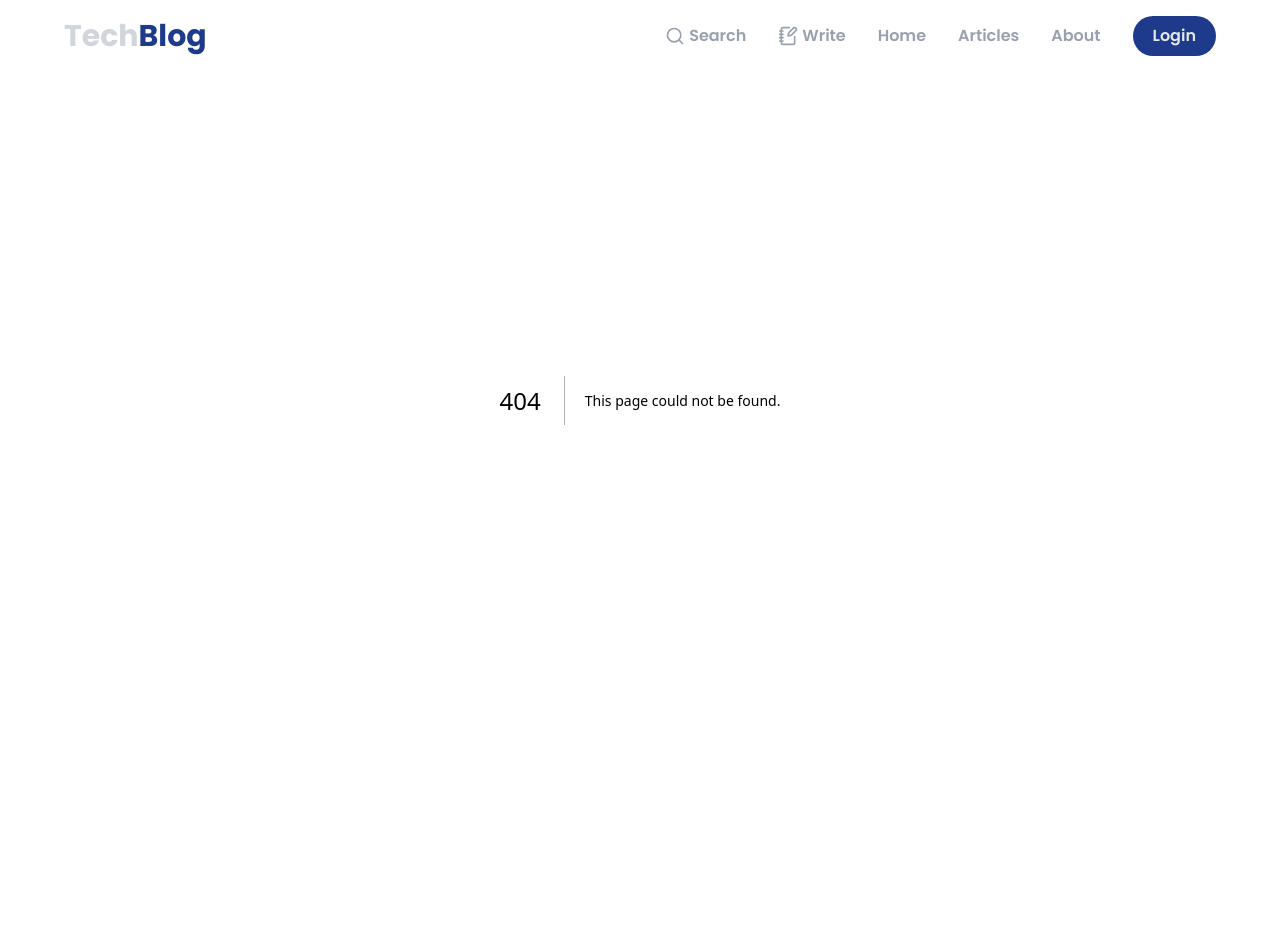
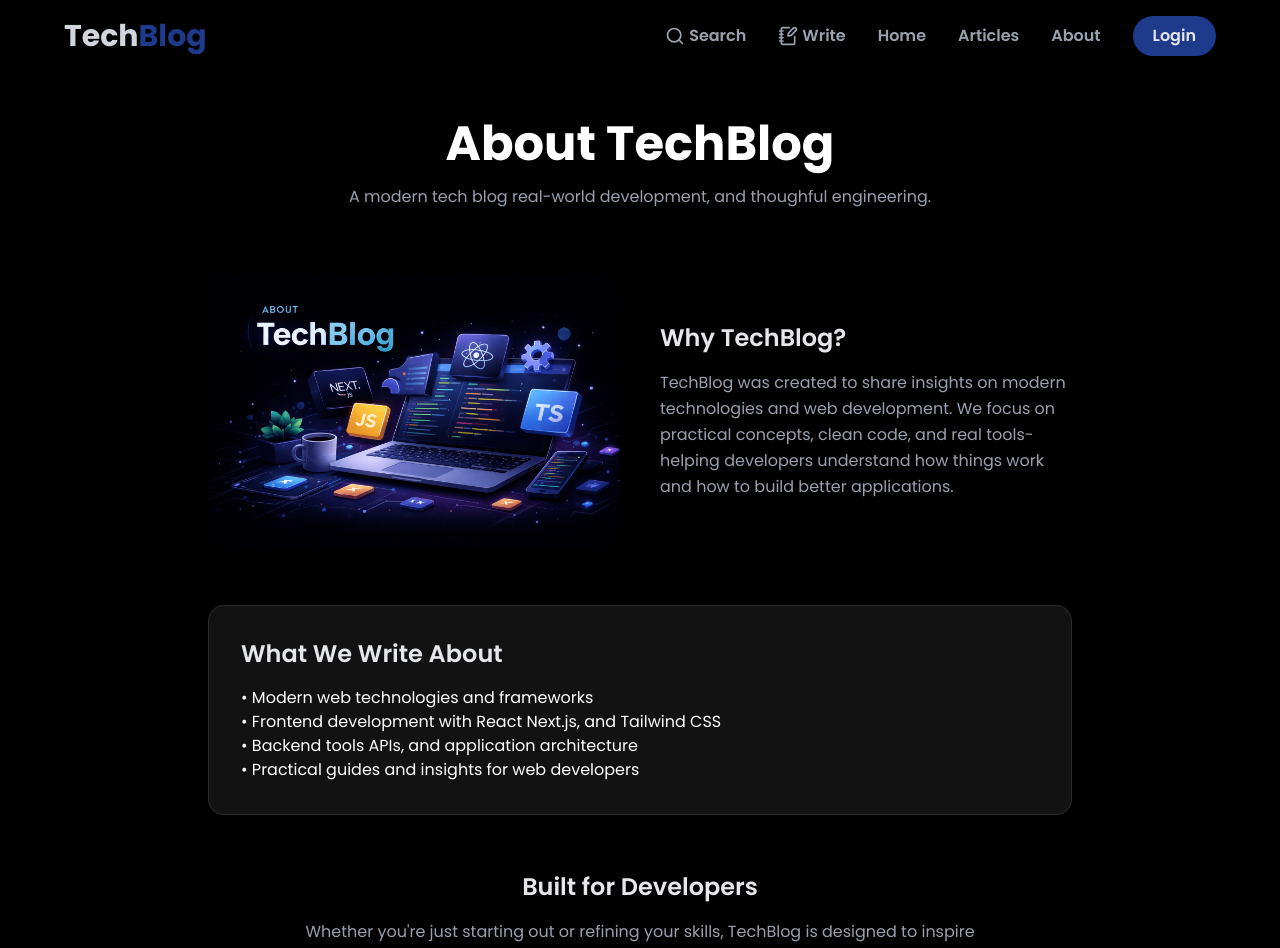
Before and after one commit to Kuldeep9711/tech-blog, a Next.js app: page /about in a window 1280 px wide. Before the commit this address had no page. Shown: the top 948 px of the page. Before the commit the page ends 800 px from the top, so only its background shows below. Built offline with nearby package versions, Linux system fonts and the light colour scheme.

Commit message:
Implement about page

```diff
--- /dev/null
+++ b/src/app/about/page.tsx
@@ -0,0 +1,71 @@
+import ContainerLayout from "@/layouts/ContainerLayout";
+import Image from "next/image";
+import Link from "next/link";
+
+export default function AboutPage() {
+    return (
+        <ContainerLayout>
+        <div className="px-4 sm:px-12">
+            {/* heading */}
+            <div className="text-center mb-16">
+            <h1 className="text-3xl sm:text-4xl lg:text-5xl font-bold text-white mb-4">
+                About TechBlog
+            </h1>
+            <p className="text-gray-400 max-w-2xl mx-auto leading-relaxed">
+               A modern tech blog real-world development, and thoughful engineering.
+            </p>
+            </div>
+
+            {/* content */}
+            <div className="space-y-14">
+                {/* section 1 */}
+                <div className="grid grid-cols-1 md:grid-cols-2 gap-10 items-center">
+                    <Image
+                    src="/about.png"
+                    alt="about-image"
+                    width={600}
+                    height={600}
+                    className="rounded-2xl object-cover"
+                    />
+                    <div>
+                        <h2 className="text-2xl font-semibold text-gray-200 mb-4">
+                             Why TechBlog?
+                        </h2>
+                        <p className="text-gray-400 leading-relaxed">
+                              TechBlog was created to share insights on modern technologies and web development. We focus on practical concepts, clean code, and real tools-helping developers understand how things work and how to build better applications.
+                        </p>
+                    </div>
+                </div>
+
+                {/* section 2 */}
+                <div className="bg-secondary-background rounded-2xl p-8 border border-white/10">
+                    <h2 className="text-2xl font-semibold text-gray-200 mb-4">
+                        What We Write About
+                    </h2>
+                    <ul>
+                        <li> • Modern web technologies and frameworks</li>
+                        <li>
+                             • Frontend development with React Next.js, and Tailwind CSS
+                        </li>
+                        <li> •  Backend tools APIs, and application architecture</li>
+                        <li> • Practical guides and insights for web developers</li>
+                    </ul>
+                </div>
+
+                {/* section 3 */}
+                <div className="text-center mb-10">
+                   <h2 className="text-2xl font-semibold text-gray-200 mb-4">
+                       Built for Developers
+                    </h2>
+                    <p className= "text-gray-400 max-w-2xl mx-auto leading-relaxed mb-8">
+                       Whether you&apos;re just starting out or refining your skills, TechBlog is designed to inspire better codem better designm and better thinking.
+                   </p>
+                   <Link href="/articles" className="inline-flex items-center justify-center px-6 py-3 rounded-full bg-indigo-600 hover:bg-indigo-500 transition-colors text-white font-semibold">
+                       Explore
+                   </Link>
+                </div>
+            </div>
+        </div>
+        </ContainerLayout>
+    )
+}
--- a/src/components/home/RecentPosts.tsx
+++ b/src/components/home/RecentPosts.tsx
@@ -1,4 +1,5 @@
 import Image from "next/image";
+import Link from "next/link";
 
 
 export const posts = [
@@ -6,7 +7,7 @@ export const posts = [
         id: 1,
         title: "Is PHP really dead or is it a myth",
         excerpt:
-            "PHP is often labeled as “dead,” but the reality tells a different story. Despite",
+            "PHP is often labeled as “dead,” but the reality tells a different story. Despite the rise of newer technologies, PHP still powers a large portion",
             date: "Sep 12, 2025",
             slug: "is-PHP-really-dead-or-is-it-a-myth",
             image: "/p1.png",
@@ -15,7 +16,7 @@ export const posts = [
         id:2,
         title: "Dark Mode Done Right in Tailwind",
         excerpt:
-           "A practical guide to implementing dark mode using CSS variables and Tailwind-no",
+           "A practical guide to implementing dark mode using CSS variables and Tailwind-no hacks",
            date: "Sep 5, 2025",
            slug: "dark-mode-tailwind",
            image: '/p2.png',
@@ -24,7 +25,7 @@ export const posts = [
         id: 3,
         title: "Why Clean UI Matters for Blogs",
         excerpt:
-            "How typography, spacing, and contrast affect readability and trust in long-form",
+            "How typography, spacing, and contrast affect readability and trust in long-format",
             date: "Aug 29, 2025",
             slug: "clean-ui",
             image: "/p3.png",
@@ -33,7 +34,7 @@ export const posts = [
 
 export default function RecentPosts() {
   return (
-    <div className='space-y-2'>
+    <div className='space-y-2 mb-10'>
        <h2 className='text-white text-xl sm:text-2xl md:text-3xl font-semibold'>
           Recent Posts
        </h2>
@@ -49,10 +50,24 @@ export default function RecentPosts() {
                      src={post.image}
                      alt={post.title}
                      className="object-cover transition-transform duration-500 group-hover:scale-105"
-                     width={600}
-                     height={600}
+                     fill
                      />
+                     <div className="absolute inset-0 bg-black/30"/>
                   </div>
+
+                  {/* content */}
+                  <div>
+                      <time className="text-xs text-gray-400">{post.date}</time>
+
+                      <h3 className="text-lg font-semibold text-white leading-snug group-hover:text-indigo-400 transition-colors">
+                        {post.title}
+                      </h3>
+                      <p className="text-sm text-gray-400 leading-relaxed line-clamp-3">
+                        {post.excerpt}</p>
+                        <Link href={`/articles/${post.slug}`} className="inline-block text-sm font-medium text-indigo-400 hover:underline">
+                         Read article
+                        </Link>
+                     </div>
                  </div>
             )
           })}
```
